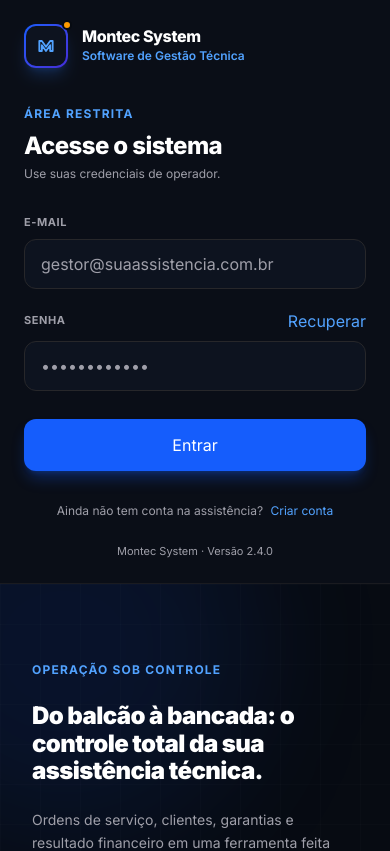
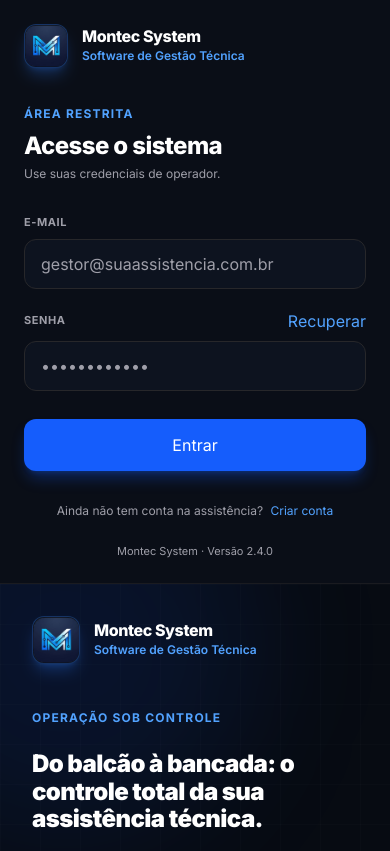
Before and after one commit to davirodrigues222/Davi.Tec, a React (Vite) app in the folder frontend/: page / in a window 390 px wide. Shown: the top 851 px of the page. Built offline with nearby package versions, Linux system fonts and the light colour scheme.

Commit message:
fix: restaura logo oficial e mantem login primeiro no mobile

```diff
--- a/frontend/src/pages/Auth.tsx
+++ b/frontend/src/pages/Auth.tsx
@@ -155,25 +155,17 @@
 
         <div className="absolute -top-32 -left-32 w-96 h-96 bg-blue-600/10 rounded-full blur-3xl pointer-events-none" />
 
-        {/* Topo Desktop: Logo Montec System */}
-        <div className="relative z-10 hidden lg:flex items-center space-x-3.5">
-          <div className="relative w-12 h-12 rounded-xl bg-gradient-to-br from-blue-600 to-indigo-700 p-0.5 shadow-lg shadow-blue-500/20 flex items-center justify-center shrink-0">
-            <div className="w-full h-full bg-[#0d131f] rounded-[10px] flex items-center justify-center">
-              <svg
-                className="w-6 h-6 text-blue-400"
-                fill="none"
-                stroke="currentColor"
-                strokeWidth="2.2"
-                viewBox="0 0 24 24"
-              >
-                <path
-                  strokeLinecap="round"
-                  strokeLinejoin="round"
-                  d="M4 6h3l5 7 5-7h3v12h-3v-7l-5 7-5-7v7H4V6z"
-                />
-              </svg>
-            </div>
-            <span className="absolute -top-1 -right-1 w-2.5 h-2.5 bg-amber-500 rounded-full border-2 border-[#070b12]" />
+        {/* Topo: Logo Oficial Montec System */}
+        <div className="relative z-10 flex items-center space-x-3.5">
+          <div className="relative w-12 h-12 rounded-xl overflow-hidden shadow-lg shadow-blue-500/25 shrink-0 border border-blue-500/30 bg-[#0d131f] flex items-center justify-center">
+            <img
+              src="/logo-montec.png"
+              alt="Montec System"
+              onError={(e) => {
+                (e.target as HTMLElement).style.display = 'none';
+              }}
+              className="w-full h-full object-cover"
+            />
           </div>
           <div>
             <h1 className="text-base font-extrabold tracking-tight text-white leading-none">
@@ -235,25 +227,17 @@
       {/* ================= PAINEL DE FORMULÁRIO (PRIMEIRO NO MOBILE / DIREITA NO DESKTOP) ================= */}
       <div className="w-full lg:w-[480px] xl:w-[540px] flex flex-col justify-between p-6 sm:p-8 lg:p-14 bg-[#0a0e17] overflow-y-auto order-1 lg:order-2">
         <div className="my-auto max-w-md w-full mx-auto">
-          {/* Topo Mobile: Logo Montec System */}
+          {/* Topo Mobile: Logo Oficial Montec System */}
           <div className="flex lg:hidden items-center space-x-3.5 mb-8">
-            <div className="relative w-11 h-11 rounded-xl bg-gradient-to-br from-blue-600 to-indigo-700 p-0.5 shadow-lg shadow-blue-500/20 flex items-center justify-center shrink-0">
-              <div className="w-full h-full bg-[#0d131f] rounded-[10px] flex items-center justify-center">
-                <svg
-                  className="w-5 h-5 text-blue-400"
-                  fill="none"
-                  stroke="currentColor"
-                  strokeWidth="2.2"
-                  viewBox="0 0 24 24"
-                >
-                  <path
-                    strokeLinecap="round"
-                    strokeLinejoin="round"
-                    d="M4 6h3l5 7 5-7h3v12h-3v-7l-5 7-5-7v7H4V6z"
-                  />
-                </svg>
-              </div>
-              <span className="absolute -top-1 -right-1 w-2.5 h-2.5 bg-amber-500 rounded-full border-2 border-[#070b12]" />
+            <div className="relative w-11 h-11 rounded-xl overflow-hidden shadow-lg shadow-blue-500/25 shrink-0 border border-blue-500/30 bg-[#0d131f] flex items-center justify-center">
+              <img
+                src="/logo-montec.png"
+                alt="Montec System"
+                onError={(e) => {
+                  (e.target as HTMLElement).style.display = 'none';
+                }}
+                className="w-full h-full object-cover"
+              />
             </div>
             <div>
               <h1 className="text-base font-extrabold tracking-tight text-white leading-none">
```
